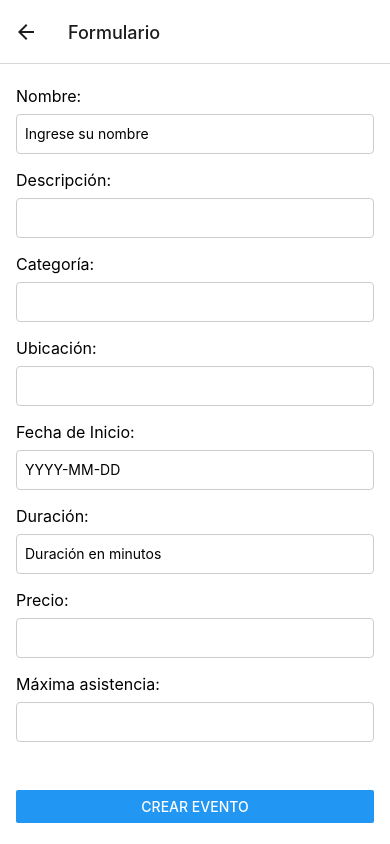
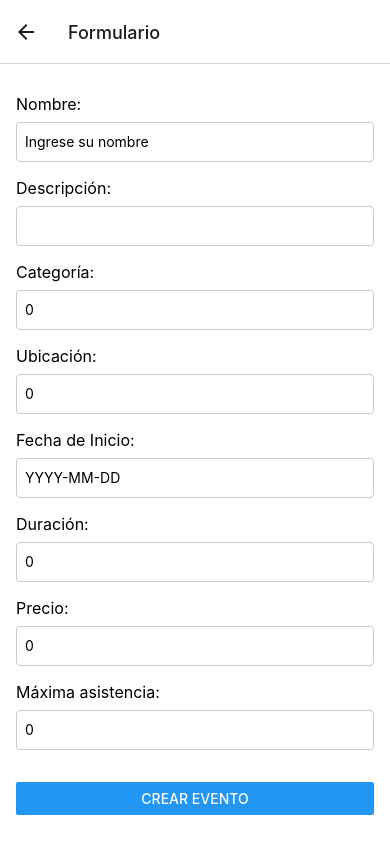
Before and after one commit to YaeSaroka/React_Expo_Events, a React Native app: screen /Formulario in a window 390 px wide. Built offline with nearby package versions, Linux system fonts and the light colour scheme.

Commit message:
solucionado form

```diff
--- a/views/Formulario.jsx
+++ b/views/Formulario.jsx
@@ -6,23 +6,24 @@ import { useState } from 'react';
 export default function Formulario({ route }) {
   const [name, setName] = useState('');
   const [description, setDescription] = useState('');
-  const [id_event_category, setId_event_category] = useState('');
-  const [id_event_location, setId_event_location] = useState('');
+  const [id_event_category, setId_event_category] = useState(0);
+  const [id_event_location, setId_event_location] = useState(0);
   const [startDate, setStartDate] = useState('');
-  const [duration_in_minutes, setDuration_in_minutes] = useState('');
-  const [price, setPrice] = useState('');
-  const [max_assistance, setMax_assistance] = useState('');
+  const [duration_in_minutes, setDuration_in_minutes] = useState(0);
+  const [price, setPrice] = useState(0);
+  const [max_assistance, setMax_assistance] = useState(0);
   const [enabled_enrollement, setEnabled_enrollement] = useState(true);
-  const [id_creator_user, setId_creator_user] = useState('');
+  const [id_creator_user, setId_creator_user] = useState(0);
   const [modalVisible, setModalVisible] = useState(false);
 
-  const { response_1 } = route.params || {};
+  const { response_1, response_2 } = route.params || {};
+  const config = {
+    headers: { Authorization: `Bearer ${response_1}` }
+  };
+  const handleCreateEvent = async () => {
 
-  const handleCreateEvent = async () => {
-    console.log("entró");
-    console.log(name);
     try {
-      const response_1 = await axios.post('http://172.24.208.1:3000/api/event', {
+      const response = await axios.post('http://172.22.16.1:3000/api/event',{
         name,
         description,
         id_event_category,
@@ -32,9 +33,10 @@ export default function Formulario({ route }) {
         price,
         max_assistance,
         enabled_enrollement,
-        id_creator_user
-      });
-      if (response_1.data.success) {
+        id_creator_user: response_2
+      }, config);
+      console.log(response);
+      if (response.data.success) {
         Alert.alert('Success', 'Event created successfully');
         closeModal();
       }
@@ -53,7 +55,7 @@ export default function Formulario({ route }) {
 
   return (
     <View style={styles.container}>
-      {response_1}
+      <Text>{response_1}</Text>
       <Text style={styles.label}>Nombre:</Text>
       <TextInput
         style={styles.input}
@@ -116,12 +118,7 @@ export default function Formulario({ route }) {
         onChangeText={setEnabled_enrollement}
         editable={false}
       />
-      <TextInput
-        style={styles.hiddenInput}
-        value={id_creator_user}
-        onChangeText={setId_creator_user}
-        editable={false}
-      />
+
       <Button title="Crear Evento" onPress={openModal} />
 
       <Modal
--- a/views/Home.jsx
+++ b/views/Home.jsx
@@ -10,12 +10,13 @@ export default function Home({route}) {
   const [errorMessage, setErrorMessage] = useState('');
   const navigation = useNavigation();
 
-  const { response_1 } = route.params || {};
-  console.log(response_1);
+  const { response_1, response_2 } = route.params || {};
+  console.log(response_1, "home response 1");
+  console.log(response_2, "home response 2");
 
   const handleEventsHome = async () => {
     try {
-      const response = await axios.post('http://172.18.224.1:3000/api/event/100/0');
+      const response = await axios.post('http://172.22.16.1:3000/api/event/100/0');
 
     } catch (error) {
       Alert.alert('Error de Login', error.response.data.message || 'No se pudo iniciar sesión. Por favor, intente nuevamente.');
@@ -23,7 +24,7 @@ export default function Home({route}) {
     }
     const selectEventsHome = async () => {  //próximos eventos
       try {
-        const response = await axios.get('http://172.24.208.1:3000/api/event/100/0');
+        const response = await axios.get('http://172.22.16.1:3000/api/event/100/0');
         const now = new Date();
         const filteredEvents = response.data.collection.map((evento) => {
           if ( evento.start_date === '2024-03-29T03:00:00.000Z' ) {
@@ -56,7 +57,7 @@ export default function Home({route}) {
           <Text>No hay eventos</Text>
         )}
         {errorMessage ? <Text>{errorMessage}</Text> : null}
-        <StatusBar style="auto" /><Button title="+" onPress ={()=> navigation.navigate('Formulario', {response_1})} />
+        <StatusBar style="auto" /><Button title="+" onPress ={()=> navigation.navigate('Formulario', {response_1, response_2})} />
       </View>
     );
   }
--- a/views/Login.jsx
+++ b/views/Login.jsx
@@ -11,11 +11,13 @@ export default function Login({ navigation }) {
 
   const handleLogin = async () => {
     try {
-      const response = await axios.post('http://172.24.208.1:3000/api/user/login', {username,password});
+      const response = await axios.post('http://172.22.16.1:3000/api/user/login', {username,password});
       if (response.data.success) {
         console.log(response.data, "data");
         var response_1 = response.data.result.token;
-        navigation.navigate('Home', {response_1});
+        var response_2 = response.data.result.payload.id;
+        console.log(response_2, "response 2");
+        navigation.navigate('Home', {response_1, response_2});
       }
     } catch (error) {
       Alert.alert('Error de Login', error.response.data.message || 'No se pudo iniciar sesión. Por favor, intente nuevamente.');
--- a/views/Register.jsx
+++ b/views/Register.jsx
@@ -11,7 +11,7 @@ export default function Register({ navigation }) {
 
   const handleRegister = async () => {
     try {
-      const response = await axios.post('http://172.24.208.1:3000/api/user/register', {
+      const response = await axios.post('http://172.22.16.1:3000/api/user/register', {
         first_name: firstName,
         last_name: lastName,
         username,
```
